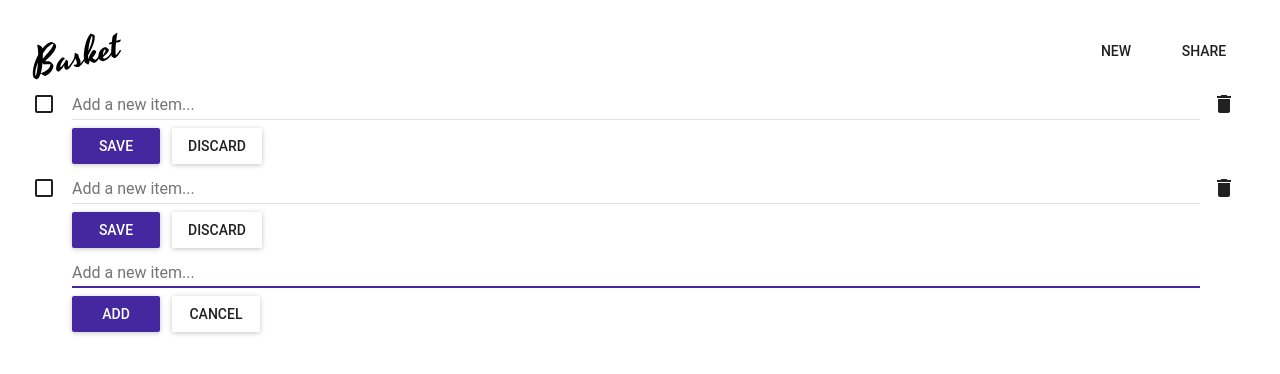
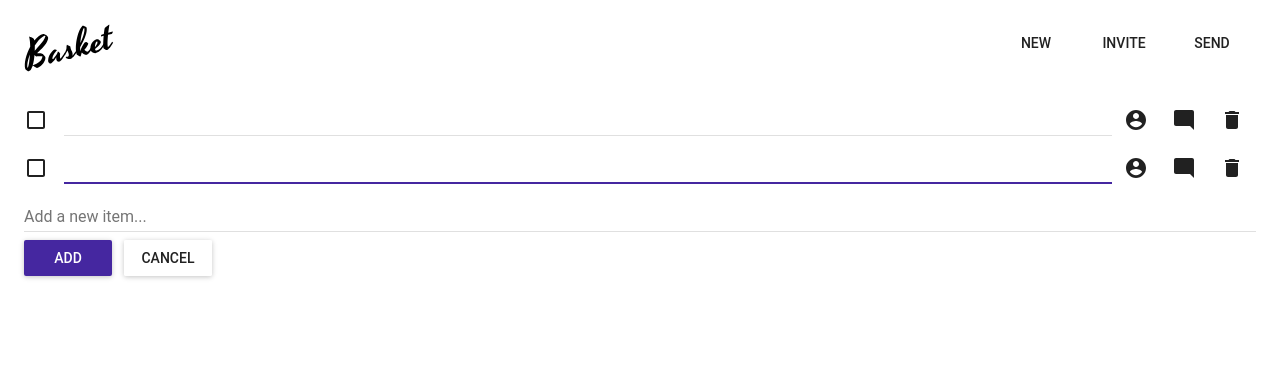
Before and after one commit to samulisuomi/basket-frontend, a React (Create React App) app: page / in a window 1280 px wide. Shown: the top 374 px of the page. Built offline with nearby package versions, Linux system fonts and the light colour scheme; what react-tap-event-plugin would draw is missing.

Commit message:
Adjust UI

```diff
--- a/public/index.html
+++ b/public/index.html
@@ -1,5 +1,6 @@
 <!doctype html>
 <html lang="en">
+
 <head>
   <meta charset="utf-8">
   <meta name="viewport" content="width=device-width, initial-scale=1">
@@ -15,6 +16,7 @@
     -->
   <title>Basket · Online Shopping List Manager</title>
 </head>
+
 <body>
   <div id="root"></div>
   <!--
@@ -28,4 +30,5 @@
     To create a production bundle, use `npm run build`.
     -->
 </body>
+
 </html>
--- a/src/components/App/App.css
+++ b/src/components/App/App.css
@@ -1,22 +1,19 @@
 .App-container {
   max-width: 1280px;
   margin: 0 auto;
-  padding: 2rem;
+  padding: 24px;
 }
 
 .App-header {
   display: flex;
   justify-content: space-between;
+  padding-bottom: 24px;
 }
 
 .App-header-logo {
   height: 48px;
 }
 
-.App-logo {
-  height: 48px;
-}
-
 .App-list {
   padding-top: 2rem;
 }
--- a/src/components/App/App.js
+++ b/src/components/App/App.js
@@ -24,8 +24,9 @@ const initialState = !localStorage.getItem("state")
   : localStorage.getItem("state");
 
 class App extends Component {
-  componentDidMount() {
-    console.log(initialState);
+  constructor() {
+    super();
+    this.state = initialState;
   }
   render() {
     return (
@@ -35,7 +36,8 @@ class App extends Component {
             <img src={logo} className="App-header-logo" alt="logo" />
             <div className="App-header-actions">
               <FlatButton label="New" />
-              <FlatButton label="Share" />
+              <FlatButton label="Invite" />
+              <FlatButton label="Send" />
             </div>
           </div>
           <ShoppingList />
--- a/src/components/App/exampleData.json
+++ b/src/components/App/exampleData.json
@@ -1,12 +1,14 @@
 {
   "items": [{
     "id": 0,
-    "description": "Milk",
+    "text": "Milk",
+    "bought": false,
     "assigned": ["jane@example.com", "joe@example.com"],
     "comments": []
   }, {
     "id": 1,
-    "description": "Yogurt",
+    "text": "Yogurt",
+    "bought": false,
     "assigned": ["jane@example.com", "joe@example.com"],
     "comments": [{
       "id": 0,
@@ -25,5 +27,6 @@
   }, {
     "id": "joe@example.com",
     "name": "Joe Example"
-  }]
+  }],
+  "loggedInAs": "jack@example.com"
 }
--- a/src/components/EditItemRow/EditItemRow.js
+++ b/src/components/EditItemRow/EditItemRow.js
@@ -3,17 +3,12 @@ import './EditItemRow.css';
 
 import ItemRow from '../ItemRow/ItemRow'
 
-import RaisedButton from 'material-ui/RaisedButton';
-
+// TODO: Combine this and ItemRow if no use:
 class EditItemRow extends Component {
   render() {
     return (
       <div className="EditItemRow">
         <ItemRow/>
-        <div className="EditItemRow-actions">
-          <RaisedButton className="EditItemRow-button" label="Save" primary={true} />
-          <RaisedButton className="EditItemRow-button" label="Discard" />
-        </div>
       </div>
     );
   }
--- a/src/components/ItemRow/ItemRow.css
+++ b/src/components/ItemRow/ItemRow.css
@@ -1,8 +1,9 @@
 .ItemRow {
   display: flex;
   align-items: center;
+  flex-wrap: wrap;
 }
 
 .ItemRow-input-container {
-  flex: 1 0 auto;
+  flex: 1 0 256px;
 }
--- a/src/components/ItemRow/ItemRow.js
+++ b/src/components/ItemRow/ItemRow.js
@@ -3,9 +3,13 @@ import PropTypes from 'prop-types';
 import './ItemRow.css';
 
 import TextField from 'material-ui/TextField';
+import Checkbox from 'material-ui/Checkbox';
+
 import IconButton from 'material-ui/IconButton';
-import ActionDelete from 'material-ui/svg-icons/action/delete';
-import Checkbox from 'material-ui/Checkbox';
+import Delete from 'material-ui/svg-icons/action/delete';
+import AccountCircle from 'material-ui/svg-icons/action/account-circle';
+import Comment from 'material-ui/svg-icons/communication/comment';
+import ModeComment from 'material-ui/svg-icons/editor/mode-comment';
 
 class ItemRow extends React.PureComponent {
   render() {
@@ -15,11 +19,22 @@ class ItemRow extends React.PureComponent {
           <Checkbox />
         </div>
         <div className="ItemRow-input-container">
-          <TextField id="ItemRow-input-todoprops" autoFocus={true} fullWidth={true} placeholder="Add a new item..." />
+          <TextField id="ItemRow-input-todoprops" autoFocus={true} fullWidth={true} placeholder={this.props.placeholder} />
         </div>
         <div style={{visibility: this.props.textFieldOnly ? 'hidden' : 'visible'}}>
-          <IconButton className="ItemRow-delete" tooltip="Delete">
-            <ActionDelete />
+          <IconButton className="ItemRow-button" tooltip="Assign">
+            <AccountCircle />
+          </IconButton>
+          <IconButton className="ItemRow-button" tooltip="Comment">
+            {this.props.commentCount > 0
+              ?
+                <Comment />
+              :
+                <ModeComment />
+            }
+          </IconButton>
+          <IconButton className="ItemRow-button" tooltip="Delete">
+            <Delete />
           </IconButton>
         </div>
       </div>
@@ -28,7 +43,9 @@ class ItemRow extends React.PureComponent {
 }
 
 ItemRow.propTypes = {
-  textFieldOnly: PropTypes.bool
+  placeholder: PropTypes.string,
+  textFieldOnly: PropTypes.bool,
+  commentCount: PropTypes.number
 }
 
 export default ItemRow;
--- a/src/components/NewItemRow/NewItemRow.css
+++ b/src/components/NewItemRow/NewItemRow.css
@@ -1,7 +1,14 @@
+.NewItemRow {
+  width: 100%;
+}
+
+/* Override material default */
+.NewItemRow-textField {
+  width: 100% !important;
+}
+
 .NewItemRow-actions {
   display: flex;
-  width: 100%;
-  padding-left: 40px;
 }
 
 .NewItemRow-button {
--- a/src/components/NewItemRow/NewItemRow.js
+++ b/src/components/NewItemRow/NewItemRow.js
@@ -1,15 +1,14 @@
-import React, {Component} from 'react';
+import React, { Component } from 'react';
 import './NewItemRow.css';
 
-import ItemRow from '../ItemRow/ItemRow'
-
+import TextField from 'material-ui/TextField';
 import RaisedButton from 'material-ui/RaisedButton';
 
 class NewItemRow extends Component {
   render() {
     return (
       <div className="NewItemRow">
-        <ItemRow textFieldOnly={true}/>
+        <TextField className="NewItemRow-textField" placeholder="Add a new item..." />
         <div className="NewItemRow-actions">
           <RaisedButton className="NewItemRow-button" label="Add" primary={true} />
           <RaisedButton className="NewItemRow-button" label="Cancel" />
--- a/src/components/ShoppingList/ShoppingList.js
+++ b/src/components/ShoppingList/ShoppingList.js
@@ -10,7 +10,7 @@ class ShoppingList extends Component {
       <div className="ShoppingList">
         <EditItemRow />
         <EditItemRow />
-        <NewItemRow />
+        <NewItemRow/>
       </div>
     );
   }
--- a/src/index.css
+++ b/src/index.css
@@ -3,3 +3,8 @@ body {
   padding: 0;
   font-family: sans-serif;
 }
+
+/* Prevent scrolling past content on smaller screens: */
+#root {
+  overflow: hidden;
+}
```
Lines whose indentation alone changed are shown as unchanged.
